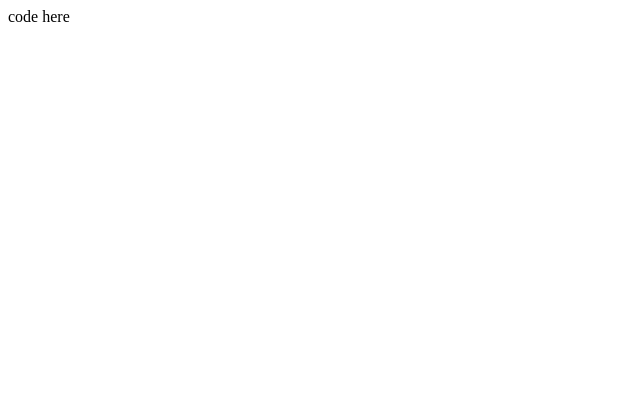
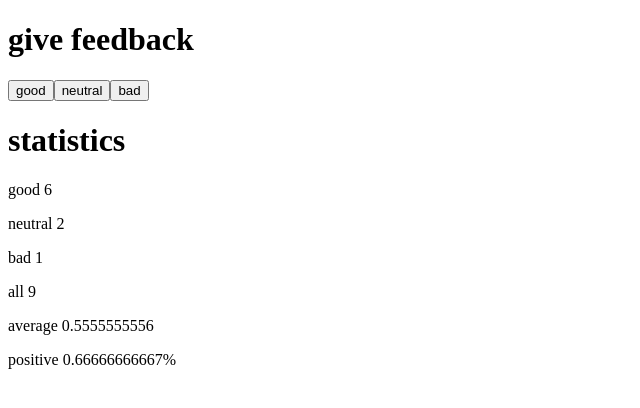
Before and after one commit to Dipssy/fullstackopen_submissions, a React (Vite) app in the folder part1/unicafe/: page / in a window 1280 px wide. Shown: the top 408 px of the page, without its empty margins (0-640 px from the left). Built offline with nearby package versions, Linux system fonts and the light colour scheme.

Commit message:
exercise 1.7 of part1

```diff
--- a/part1/unicafe/src/App.jsx
+++ b/part1/unicafe/src/App.jsx
@@ -6,7 +6,21 @@ const App = () => {
 	const [neutral, setNeutral] = useState(0);
 	const [bad, setBad] = useState(0);
 
-	return <div>code here</div>;
+	return (
+		<div>
+			<h1>give feedback</h1>
+			<button>good</button>
+			<button>neutral</button>
+			<button>bad</button>
+			<h1>statistics</h1>
+			<p>good 6</p>
+			<p>neutral 2</p>
+			<p>bad 1</p>
+			<p>all 9</p>
+			<p>average 0.5555555556</p>
+			<p>positive 0.66666666667%</p>
+		</div>
+	);
 };
 
 export default App;
```
